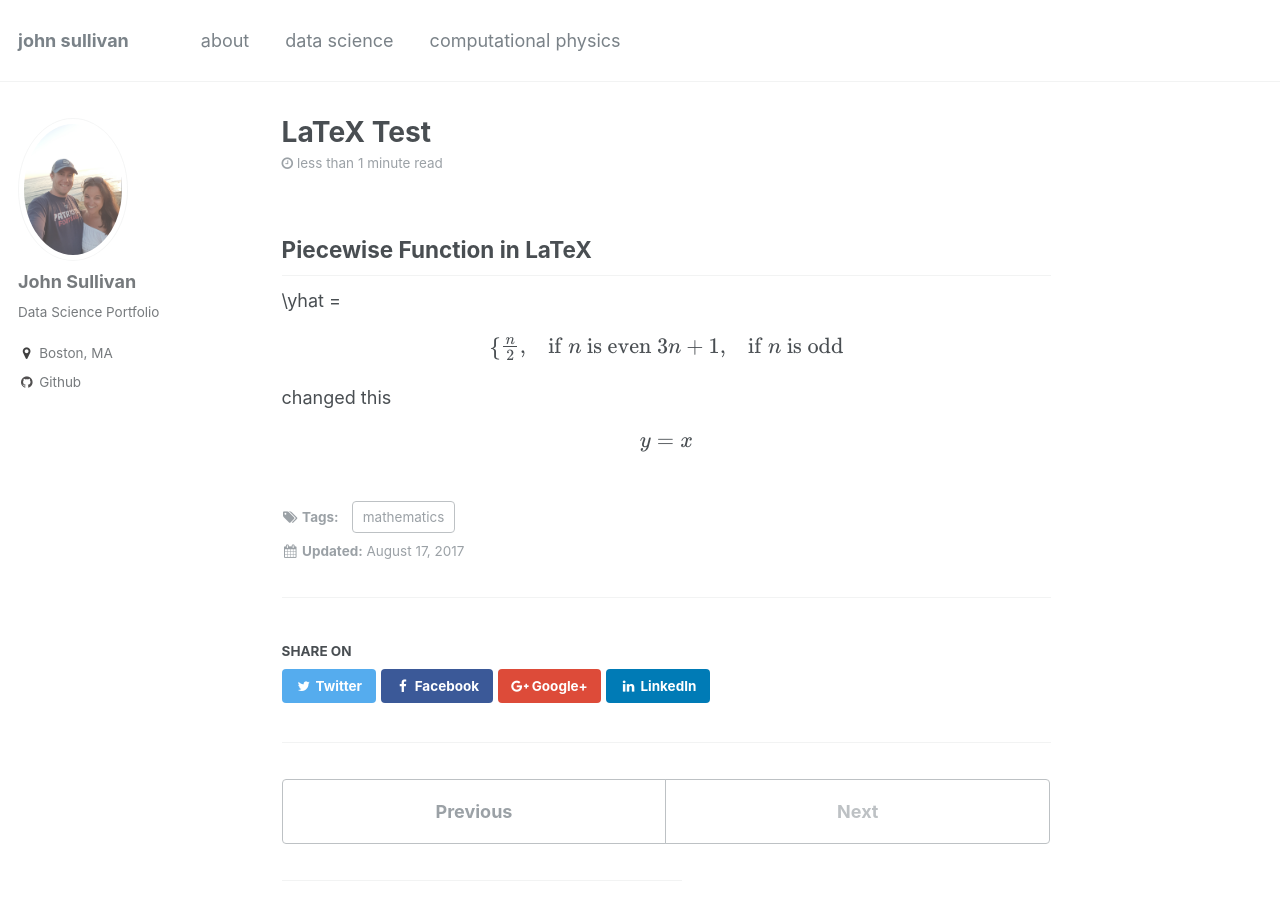
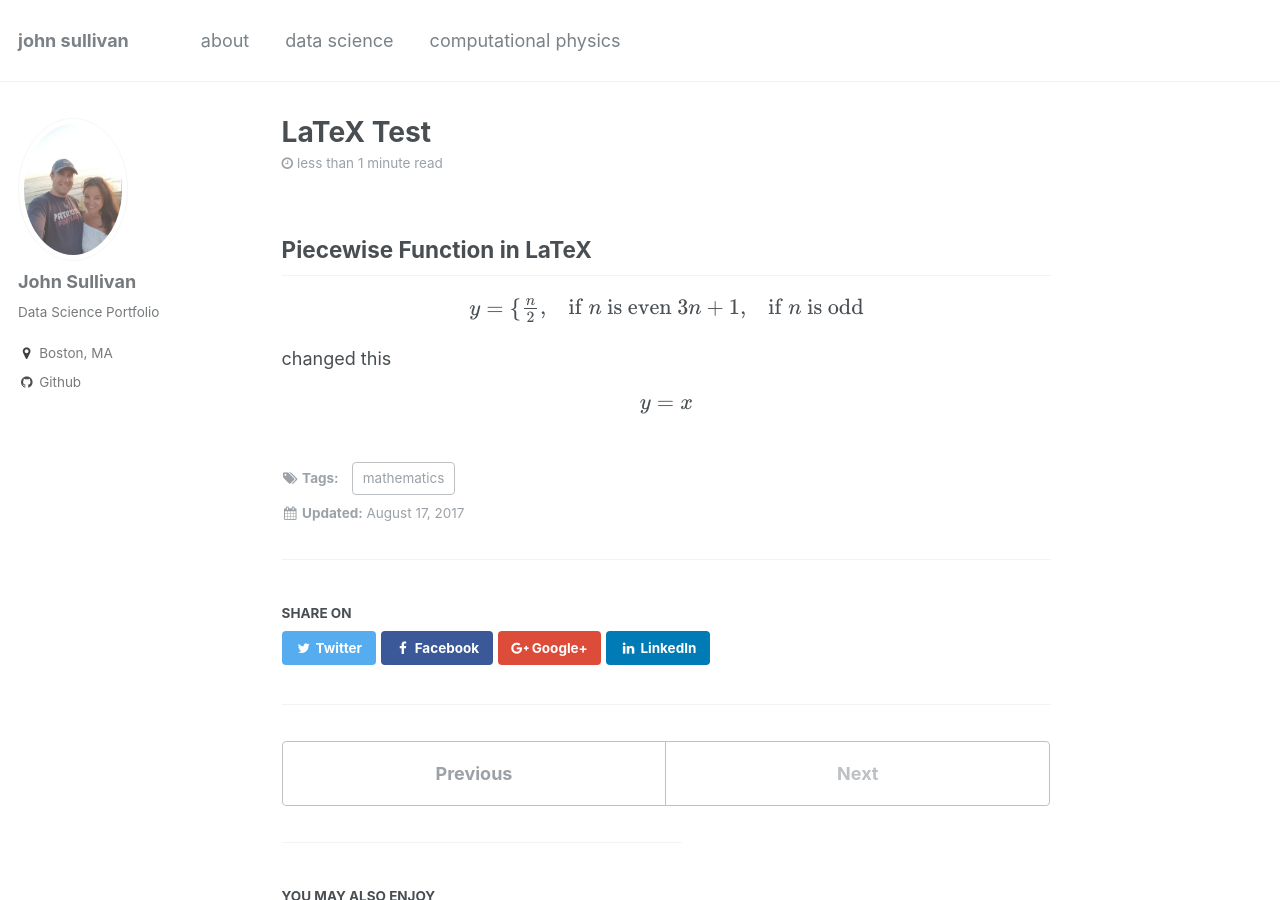
Before and after one commit to jtsulliv/jtsulliv.github.io, a Jekyll site: the page built from _posts/2017-08-17-test.md, in a window 1280 px wide and 900 px high. Built offline with Jekyll 4.4.1, drawn with Linux system fonts in a browser that asks for light colours; formulas are drawn with MathJax 3.

Commit message:
Update 2017-08-17-test.md

```diff
--- a/_posts/2017-08-17-test.md
+++ b/_posts/2017-08-17-test.md
@@ -11,10 +11,11 @@ excerpt: "Math"
 
 ## Piecewise Function in LaTeX
 
- \yhat = \begin{cases}
+ \begin{align} y & = \begin{cases}
  \frac{n}{2},  & \text{if $n$ is even}\\\
  3n+1, & \text{if $n$ is odd}
 \end{cases}
+\end{align}
 
 
 changed this
```
